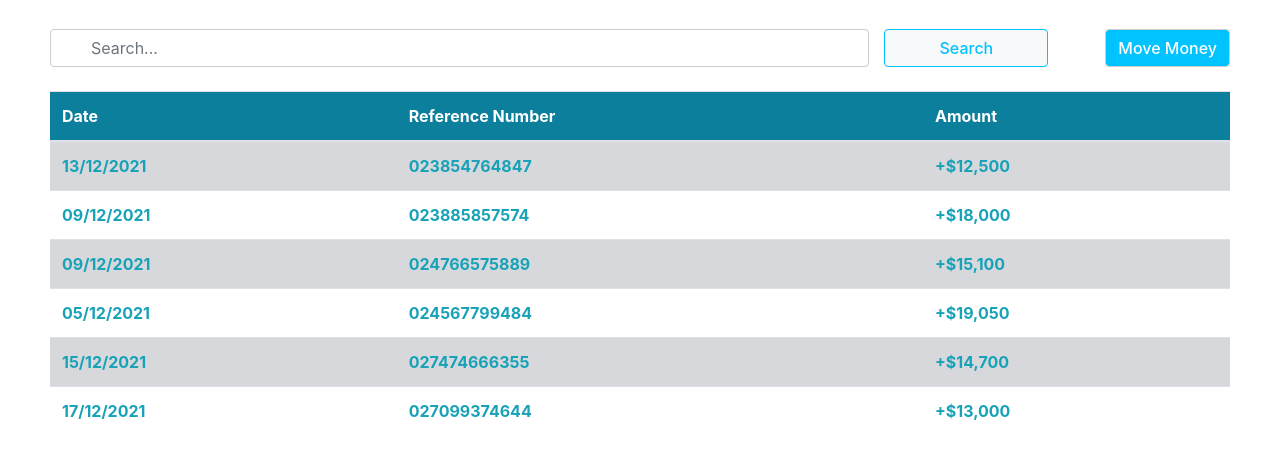
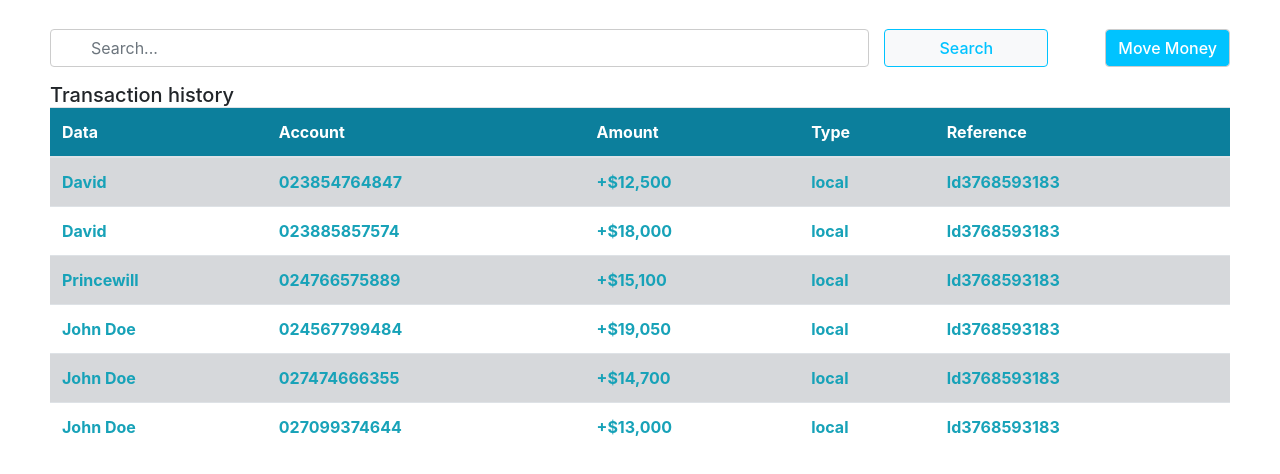
Before and after one commit to Ellovick1/dashboard, a website: page index.html in a window 1280 px wide. Shown: the part 320-794 px from the top of the page. Drawn offline with nearby package versions, Linux system fonts and the light colour scheme.

Commit message:
added a transaction history to the dashboard

```diff
--- a/index.html
+++ b/index.html
@@ -104,50 +104,65 @@
             </div>
         </form>
 
-        <table class="table table-responsive-sm font-weight-bold mt-4">
+        <h5 class="mb-0 mt-3 border-bottom-1">Transaction history</h5>
+        <table class="table table-responsive-sm font-weight-bold">
           <thead>
             <tr class="text-white">
-              <th class="Table_head_color">Date</th>
-              <th class="Table_head_color">Reference Number</th>
+              <th class="Table_head_color">Data</th>
+              <th class="Table_head_color">Account</th>
               <th class="Table_head_color">Amount</th>
+              <th class="Table_head_color">Type</th>
+              <th class="Table_head_color">Reference</th>
             </tr>
           </thead>
 
           <tbody class="text-info">
             <tr>
-              <td class="table-secondary">13/12/2021</td>
+              <td class="table-secondary">David</td>
               <td class="table-secondary">023854764847</td>
               <td class="table-secondary">+$12,500</td>
+              <td class="table-secondary">local</td>
+              <td class="table-secondary">ld3768593183</td>
             </tr>
 
             <tr>
-              <td>09/12/2021</td>
+              <td>David</td>
               <td>023885857574</td>
               <td>+$18,000</td>
+              <td>local</td>
+              <td>ld3768593183</td>
             </tr>
 
             <tr>
-              <td class="table-secondary">09/12/2021</td>
+              <td class="table-secondary">Princewill</td>
               <td class="table-secondary">024766575889</td>
               <td class="table-secondary">+$15,100</td>
+              <td class="table-secondary">local</td>
+              <td class="table-secondary">ld3768593183</td>
             </tr>
 
             <tr>
-              <td>05/12/2021</td>
+              <td>John Doe</td>
               <td>024567799484</td>
               <td>+$19,050</td>
+              <td>local</td>
+              <td>ld3768593183</td>
             </tr>
 
             <tr>
-              <td class="table-secondary">15/12/2021</td>
+              <td class="table-secondary">John Doe</td>
               <td class="table-secondary">027474666355</td>
               <td class="table-secondary">+$14,700</td>
+              <td class="table-secondary">local</td>
+              <td class="table-secondary">ld3768593183</td>
             </tr>
 
             <tr>
-              <td>17/12/2021</td>
+              <td>John Doe</td>
               <td>027099374644</td>
               <td>+$13,000</td>
+              <td>local</td>
+              <td>ld3768593183</td>
             </tr>
           </tbody>
         </table>
```
